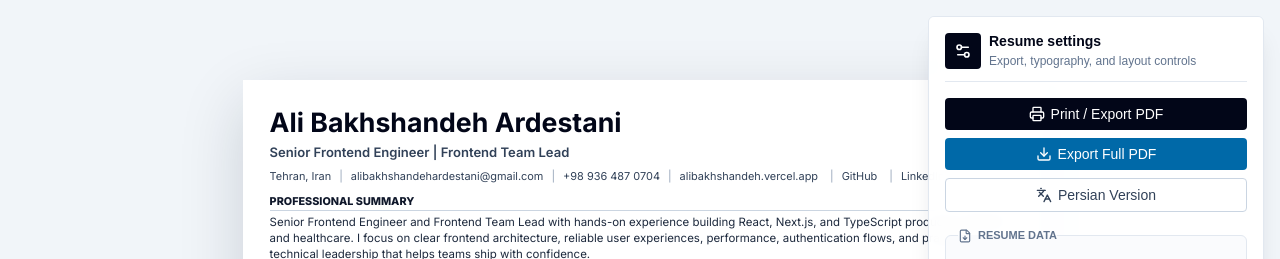
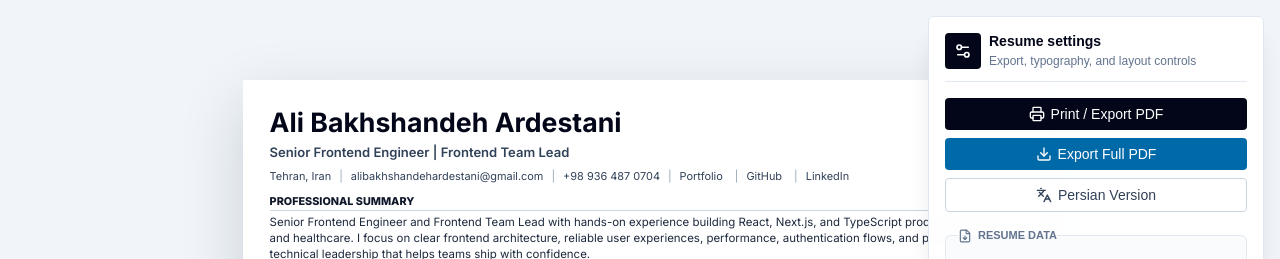
Before and after one commit to AliBakhshandeh/ats-resume-maker, a Next.js app: page / in a window 1280 px wide. Shown: the top 259 px of the page. Built offline with nearby package versions, Linux system fonts and the light colour scheme.

Commit message:
fix: update portfolio link label and display value in resume data

```diff
--- a/src/data/resume.ts
+++ b/src/data/resume.ts
@@ -23,9 +23,9 @@ export const resumeData: ResumeData = {
     location: "Tehran, Iran",
     links: [
       {
-        label: "alibakhshandeh.vercel.app",
+        label: "Portfolio",
         href: "https://alibakhshandeh.vercel.app/",
-        displayValue: "Portfolio",
+        displayValue: "alibakhshandeh.vercel.app",
       },
       {
         label: "GitHub",
```
